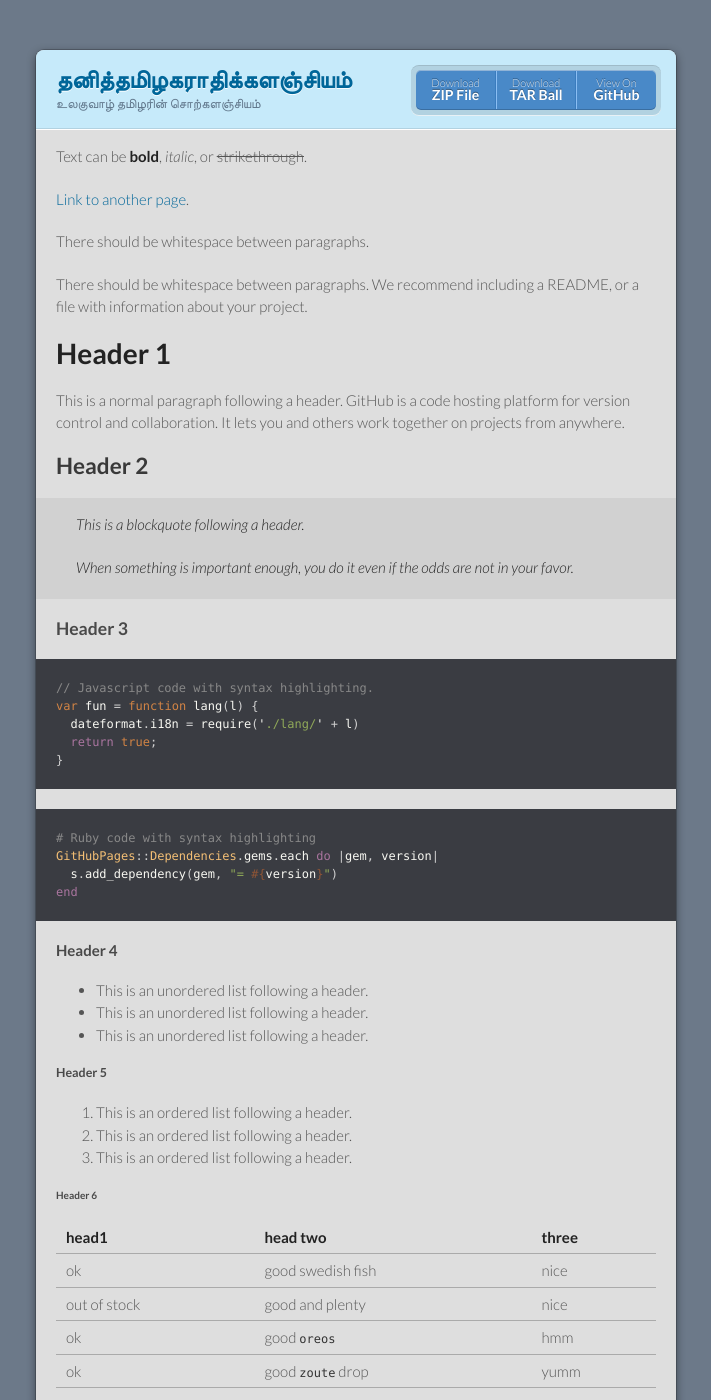
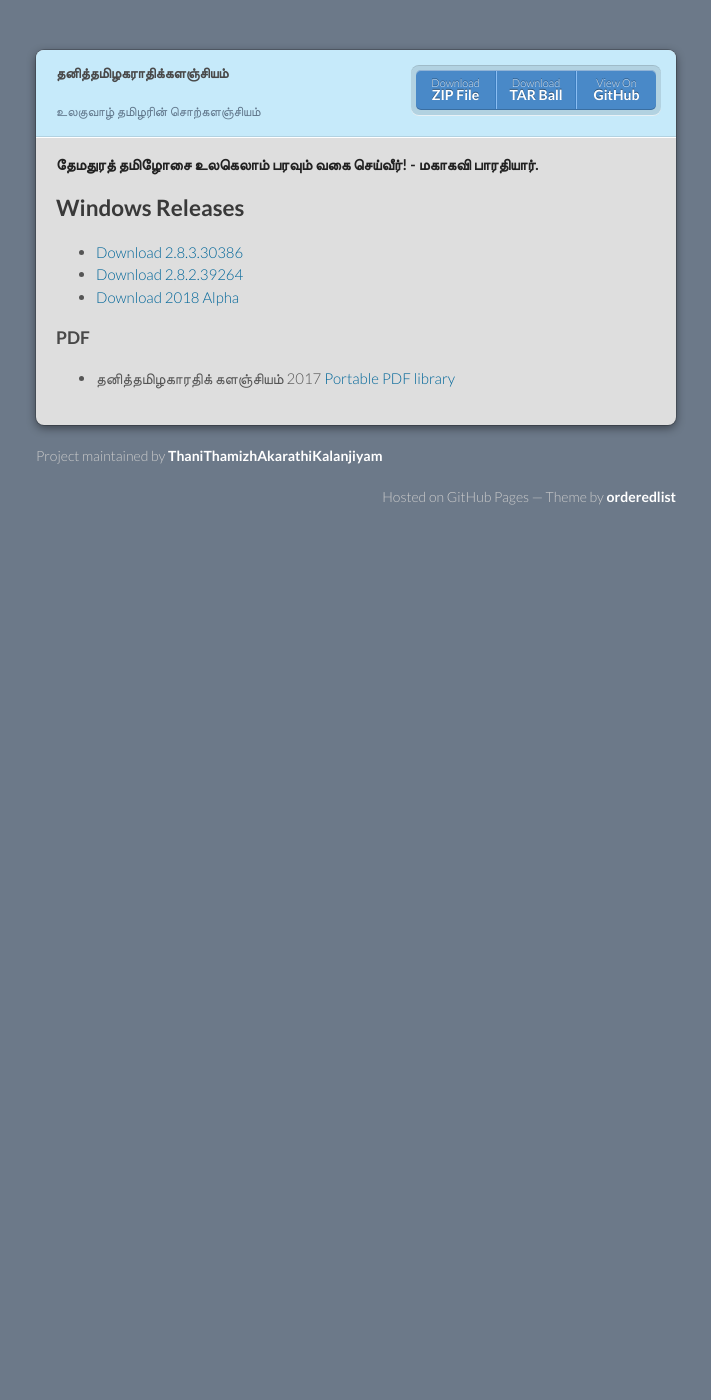
Before and after one commit to ThaniThamizhAkarathiKalanjiyam/win_ttak, a Jekyll site: the page built from index.md, in a window 1280 px wide and 1400 px high. Shown: the whole window, without its empty margins (284-995 px from the left). Built offline with Jekyll 4.4.1, drawn with Linux system fonts in a browser that asks for light colours; some of the changed text lies outside the part shown.

Commit message:
download link updated

````diff
--- a/_layouts/default.html
+++ b/_layouts/default.html
@@ -18,7 +18,7 @@
   <body>
     <div class="wrapper">
       <header {% unless site.description or site.github.project_tagline %} class="without-description" {% endunless %}>
-        <h1>{{ site.title | default: site.github.repository_name }}</h1>
+        <h4>{{ site.title | default: site.github.repository_name }}</h4>
         {% if site.description or site.github.project_tagline %}
           <p>{{ site.description | default: site.github.project_tagline }}</p>
         {% endif %}
--- a/index.md
+++ b/index.md
@@ -1,123 +1,13 @@
 ---
 layout: default
 ---
+**தேமதுரத் தமிழோசை உலகெலாம் பரவும் வகை செய்வீர்! - மகாகவி பாரதியார்.**
 
-Text can be **bold**, _italic_, or ~~strikethrough~~.
+Windows Releases
+-----------------
+- [Download 2.8.3.30386](https://github.com/ThaniThamizhAkarathiKalanjiyam/thanithamizhakarathikalanjiyam.github.io/archive/ttak_2.8.3.zip)
+- [Download 2.8.2.39264](https://github.com/ThaniThamizhAkarathiKalanjiyam/thanithamizhakarathikalanjiyam.github.io/archive/ttak_2.8.2.zip)
+- [Download 2018 Alpha](https://github.com/ThaniThamizhAkarathiKalanjiyam/thanithamizhakarathikalanjiyam.github.io/archive/ttak_2018.zip)
 
-[Link to another page](another-page).
-
-There should be whitespace between paragraphs.
-
-There should be whitespace between paragraphs. We recommend including a README, or a file with information about your project.
-
-# [](#header-1)Header 1
-
-This is a normal paragraph following a header. GitHub is a code hosting platform for version control and collaboration. It lets you and others work together on projects from anywhere.
-
-## [](#header-2)Header 2
-
-> This is a blockquote following a header.
->
-> When something is important enough, you do it even if the odds are not in your favor.
-
-### [](#header-3)Header 3
-
-```js
-// Javascript code with syntax highlighting.
-var fun = function lang(l) {
-  dateformat.i18n = require('./lang/' + l)
-  return true;
-}
-```
-
-```ruby
-# Ruby code with syntax highlighting
-GitHubPages::Dependencies.gems.each do |gem, version|
-  s.add_dependency(gem, "= #{version}")
-end
-```
-
-#### [](#header-4)Header 4
-
-*   This is an unordered list following a header.
-*   This is an unordered list following a header.
-*   This is an unordered list following a header.
-
-##### [](#header-5)Header 5
-
-1.  This is an ordered list following a header.
-2.  This is an ordered list following a header.
-3.  This is an ordered list following a header.
-
-###### [](#header-6)Header 6
-
-| head1        | head two          | three |
-|:-------------|:------------------|:------|
-| ok           | good swedish fish | nice  |
-| out of stock | good and plenty   | nice  |
-| ok           | good `oreos`      | hmm   |
-| ok           | good `zoute` drop | yumm  |
-
-### There's a horizontal rule below this.
-
-* * *
-
-### Here is an unordered list:
-
-*   Item foo
-*   Item bar
-*   Item baz
-*   Item zip
-
-### And an ordered list:
-
-1.  Item one
-1.  Item two
-1.  Item three
-1.  Item four
-
-### And a nested list:
-
-- level 1 item
-  - level 2 item
-  - level 2 item
-    - level 3 item
-    - level 3 item
-- level 1 item
-  - level 2 item
-  - level 2 item
-  - level 2 item
-- level 1 item
-  - level 2 item
-  - level 2 item
-- level 1 item
-
-### Small image
-
-![](https://assets-cdn.github.com/images/icons/emoji/octocat.png)
-
-### Large image
-
-![](https://guides.github.com/activities/hello-world/branching.png)
-
-
-### Definition lists can be used with HTML syntax.
-
-<dl>
-<dt>Name</dt>
-<dd>Godzilla</dd>
-<dt>Born</dt>
-<dd>1952</dd>
-<dt>Birthplace</dt>
-<dd>Japan</dd>
-<dt>Color</dt>
-<dd>Green</dd>
-</dl>
-
-```
-Long, single-line code blocks should not wrap. They should horizontally scroll if they are too long. This line should be long enough to demonstrate this.
-```
-
-```
-The final element.
-```
+### PDF
+- தனித்தமிழகாரதிக் களஞ்சியம் 2017 [Portable PDF library](https://atamilspeaks.wordpress.com/ttk2017/)
````
